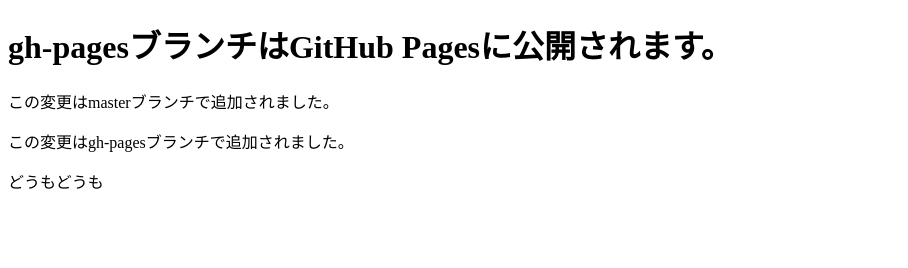
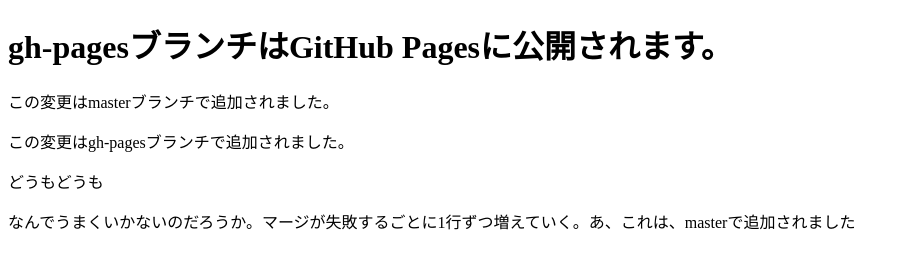
Before and after one commit to tiityann/git-study, a plain HTML site: page index.html in a window 1280 px wide. Shown: the whole page, without its empty margins (0-908 px from the left). Drawn offline with Linux system fonts and the light colour scheme.

Commit message:
段落を追加いっぱい

```diff
--- a/index.html
+++ b/index.html
@@ -9,7 +9,7 @@
 	<p>この変更はmasterブランチで追加されました。</p>
 	<p>この変更はgh-pagesブランチで追加されました。</p>
 	<p>どうもどうも</p>
-
+	<p>なんでうまくいかないのだろうか。マージが失敗するごとに1行ずつ増えていく。あ、これは、masterで追加されました</p>
 
 </body>
 </html>
```
